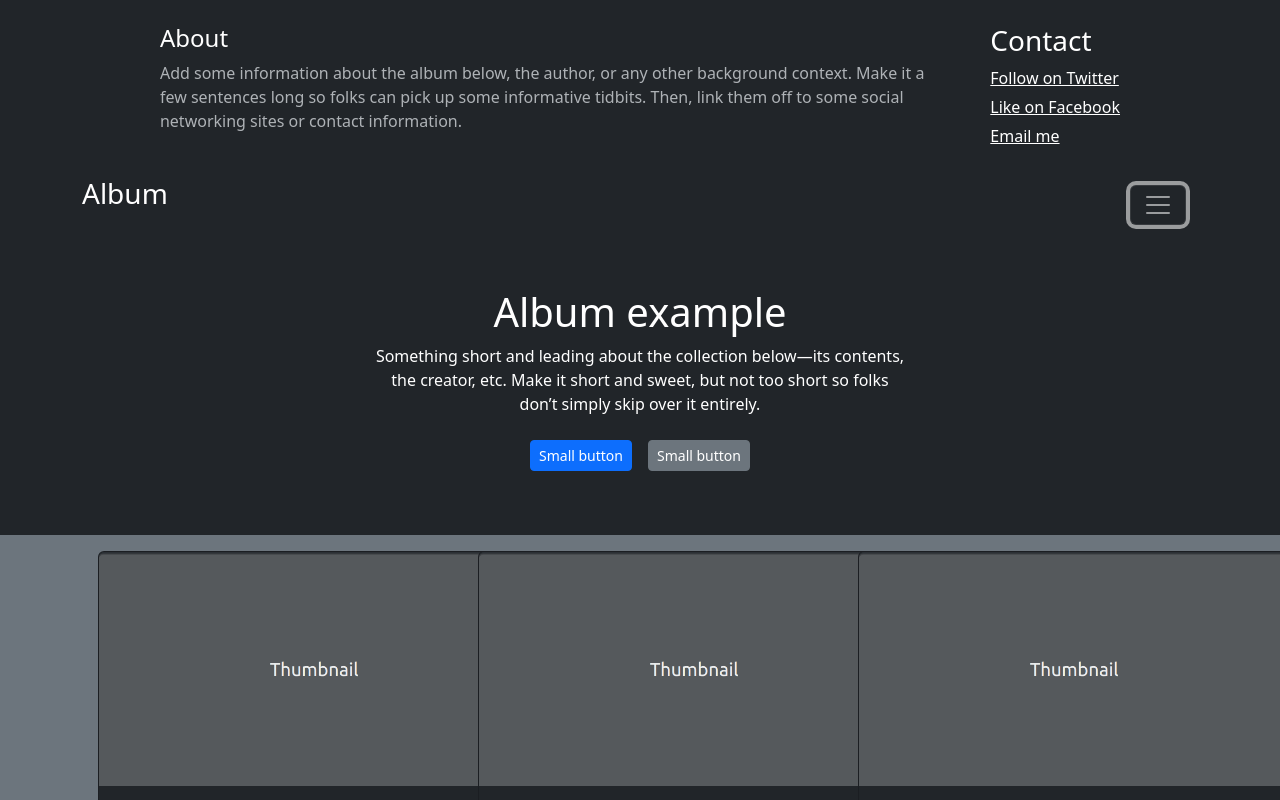
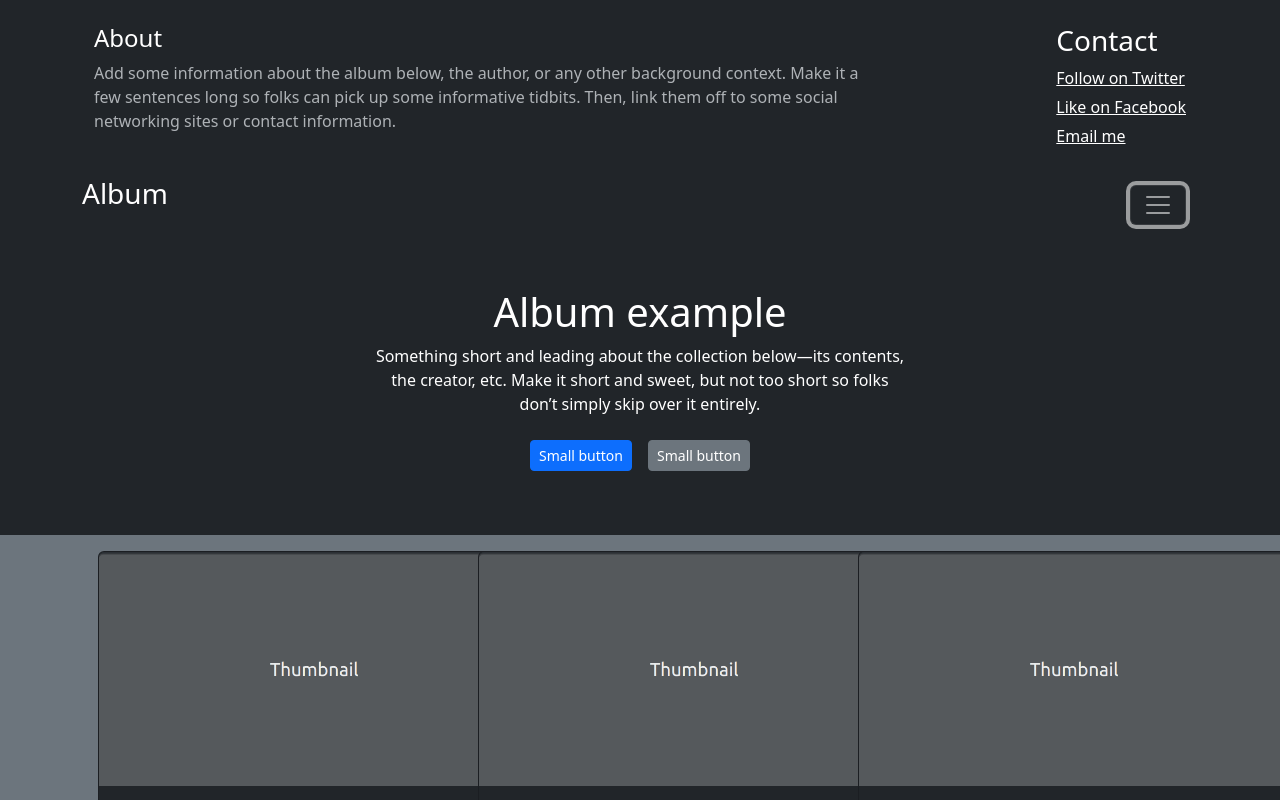
Before and after one commit to Pierrot69280/albumBootstrap, a plain HTML site: page index.html in a window 1280 px wide. Both pictures are taken after a click on the button "Toggle navigation". Shown: the top 800 px of the page. Drawn offline with nearby package versions, Linux system fonts and the light colour scheme.

Commit message:
Dernière sauvegarde

```diff
--- a/index.html
+++ b/index.html
@@ -12,7 +12,7 @@
 <body>
 <div class="collapse" id="navbarToggleExternalContent" data-bs-theme="dark">
     <div class="container-fluid bg-dark">
-        <div class="container bg-dark p-4 d-flex justify-content-evenly">
+        <div class="container bg-dark p-4 d-flex justify-content-between">
             <div class="text">
                 <h5 class="text-body-emphasis h4">About</h5>
                 <span class="text-body-secondary">Add some information about the album below, the author, or any other background context. Make it a <br>
```
